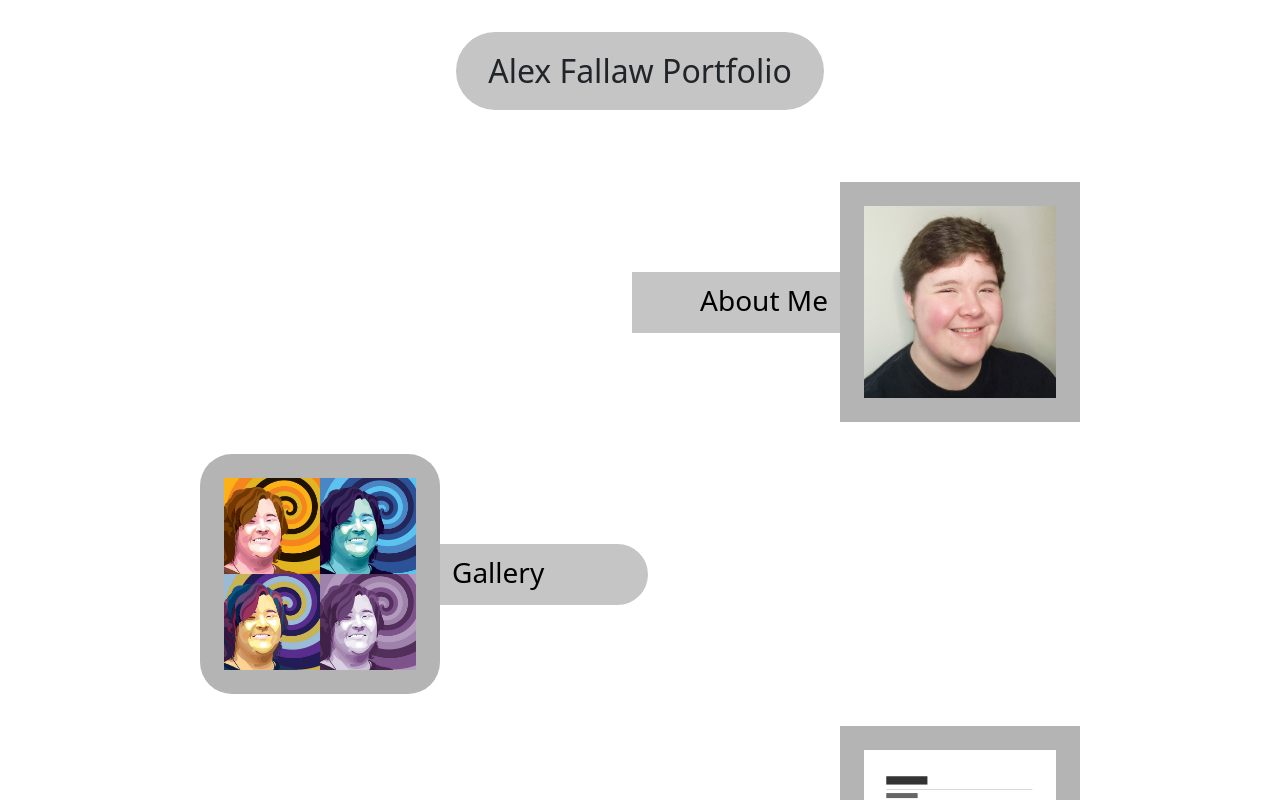
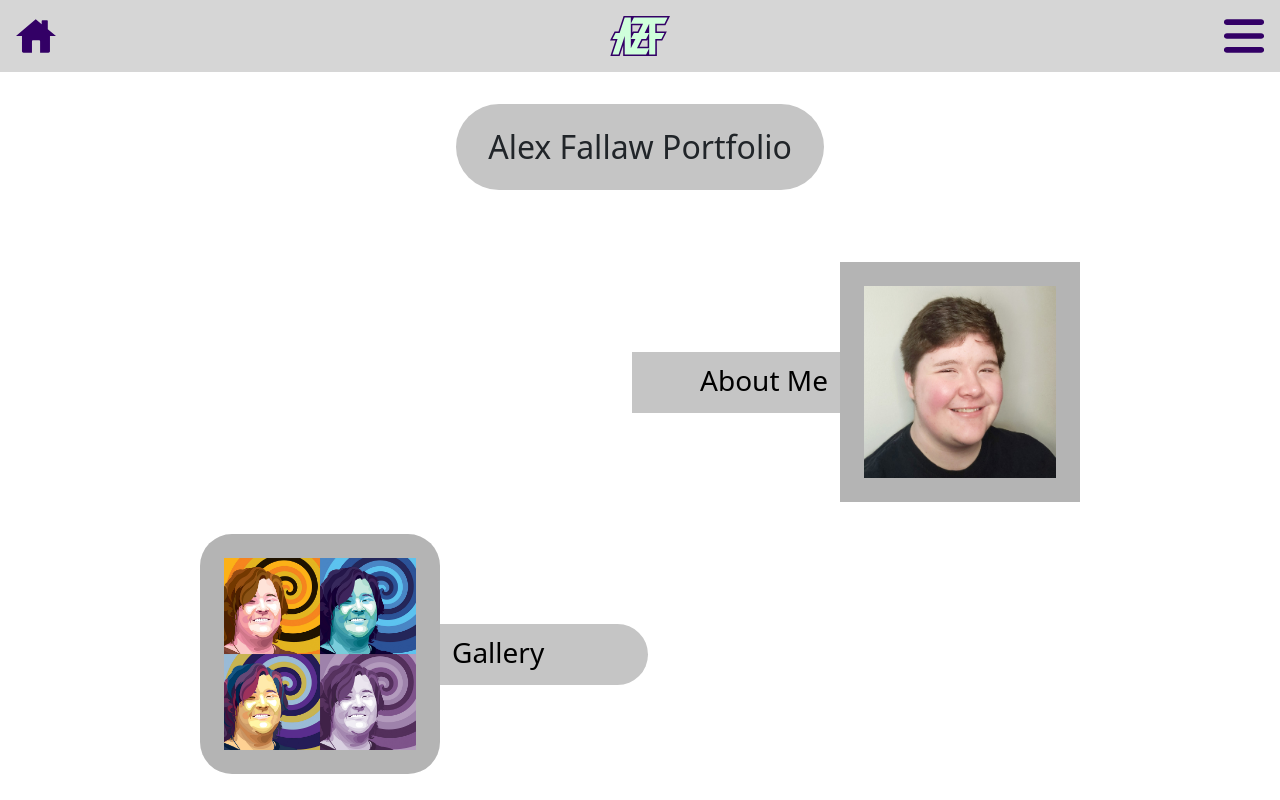
Before and after one commit to alexfallaw/alexfallaw.github.io, a React (Create React App) app: page / in a window 1280 px wide. Shown: the top 800 px of the page. Built offline with nearby package versions, Linux system fonts and the light colour scheme.

Commit message:
Made Header bar
created basic non-functional header bar

```diff
--- a/src/App.js
+++ b/src/App.js
@@ -1,3 +1,4 @@
+import { HeaderBar } from "./components/header-bar";
 import { About } from "./components/about";
 import { Gallery } from "./components/gallery";
 import { Home } from "./components/home";
@@ -11,6 +12,7 @@ function App() {
     <div className="App">
       <div className="container-flex">
         <Router>
+          <HeaderBar />
           <Routes>
             <Route path="/" element={<Home />} />
             <Route path="/about" element={<About />} />
--- /dev/null
+++ b/src/components/header-bar.js
@@ -0,0 +1,25 @@
+import "../styles/header-bar.css";
+import "../styles/common.css";
+import { Link } from "react-router-dom";
+
+export function HeaderBar() {
+  return (
+    <div className="head">
+      <div id="head-bar">
+        <div id="back" className="head-icon">
+          <img src="images/icons/home_light.svg" alt="" className="head-img" />
+        </div>
+        <Link to="/" id="logo" className="head-icon">
+          <img src="images/icons/logo_light.svg" alt="" className="head-img" />
+        </Link>
+        <div id="menu" className="head-icon">
+          <img
+            src="images/icons/hamburger_light.svg"
+            alt=""
+            className="head-img"
+          />
+        </div>
+      </div>
+    </div>
+  );
+}
--- /dev/null
+++ b/src/styles/header-bar.css
@@ -0,0 +1,16 @@
+#head-bar {
+  display: flex;
+  flex-direction: row;
+  align-items: center;
+  justify-content: space-between;
+  background-color: #d6d6d6;
+  padding: 1rem;
+}
+.head-icon {
+  height: 2.5rem;
+  margin: 0;
+  padding: 0;
+}
+.head-img {
+  height: 100%;
+}
--- a/src/styles/home.css
+++ b/src/styles/home.css
@@ -11,7 +11,7 @@
 }
 #home-title {
   font-size: 2rem;
-  padding: 1.25rem 2rem;
+  padding: 1.5rem 2rem;
   background-color: #c5c5c5;
   border: 0px solid transparent;
   border-radius: 5rem;
```
Also changed, not shown: src/components/menu.js (added).
